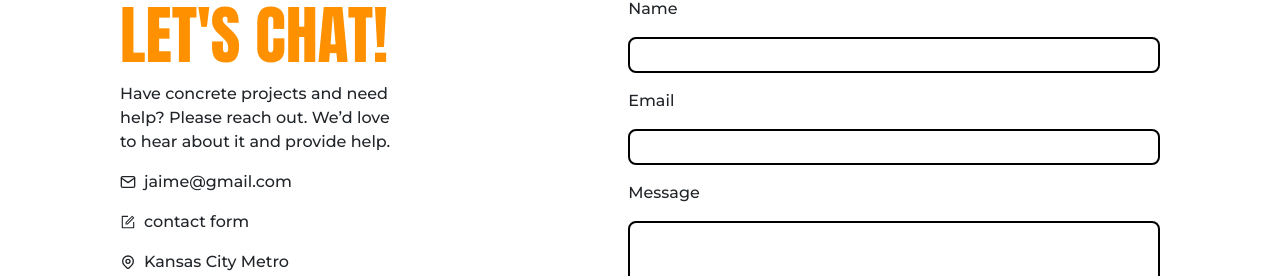
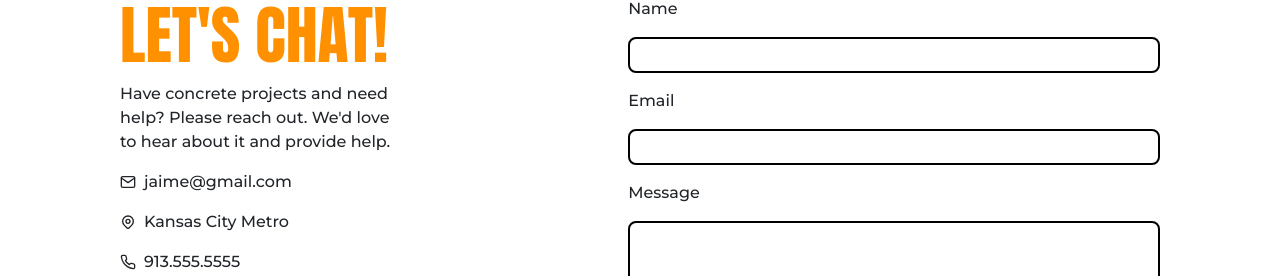
Before and after one commit to 93Belen/JConstruction, a Next.js app: page /contact in a window 1280 px wide. Shown: the part 676-952 px from the top of the page. Built offline with nearby package versions, Linux system fonts and the light colour scheme.

Commit message:
added dynamic language to contact page

```diff
--- a/app/contact/page.tsx
+++ b/app/contact/page.tsx
@@ -1,22 +1,27 @@
+'use client'
 import { anton } from "../layout"
 import { FiMail, FiPhone } from 'react-icons/fi'
 import { AiOutlineForm } from 'react-icons/ai'
 import { HiOutlineLocationMarker } from 'react-icons/hi'
 import ContacForm from "../components/ContactForm"
+import { useWebStore } from "../state/store"
+import { selectedLanguage } from "components/content/headers"
 
 export default function Contac(){
+    const store = useWebStore()
+    const language = store.language
+    const content = language === 'spanish' ? selectedLanguage.spanish: selectedLanguage.english
+
     return (
         <main>
             <section className='bg-[url("/contact.png")] h-[20rem] md:h-[30rem] w-full bg-cover bg-no-repeat bg-bottom flex justify-center items-center'>
-                <h1 className={`text-white ${anton.className} text-[4rem]`}>CONTACT US</h1>
+                <h1 className={`text-white ${anton.className} text-[4rem]`}>{content.contact.h1}</h1>
             </section>
             <section className='bg-white flex flex-col md:flex-row gap-1 xl:gap-2 p-2 min-h-[50vh] justify-around items-center md:p-28'>
                 <div className='md:self-start md:w-[40%] xl:p-28 md:p-10'>
-                    <h2 className={`text-orange ${anton.className} text-[4rem]`}>LET'S CHAT!</h2>
-                    <p>Have concrete projects and need help? Please reach out.
-                        We’d love to hear about it and provide help.</p>
+                    <h2 className={`text-orange ${anton.className} text-[4rem]`}>{content.contact.h2}</h2>
+                    <p>{content.contact.h3}</p>
                         <p className='flex items-center gap-2'><FiMail/> jaime@gmail.com</p>
-                    <p className='flex items-center gap-2'><AiOutlineForm/> contact form</p>
                     <p className='flex items-center gap-2'><HiOutlineLocationMarker/> Kansas City Metro</p>
                     <p className='flex items-center gap-2'><FiPhone/> 913.555.5555</p>
                 </div>
--- a/content/headers.ts
+++ b/content/headers.ts
@@ -23,7 +23,7 @@ const spanish = {
     contact: {
         h1: 'CONTÁCTENOS',
         h2: "¡HABLEMOS!",
-        h3: '¿Tienes proyectos de concreto y necesitas ayuda? Por favor, contáctanos. Nos encantaría ayudarle'
+        h3: '¿Necesita ayuda con su proyecto? Póngase en contacto con nosotros. Nos encantaría ayudarle'
     },
     services: {
         h1: 'SERVICIOS',
```
